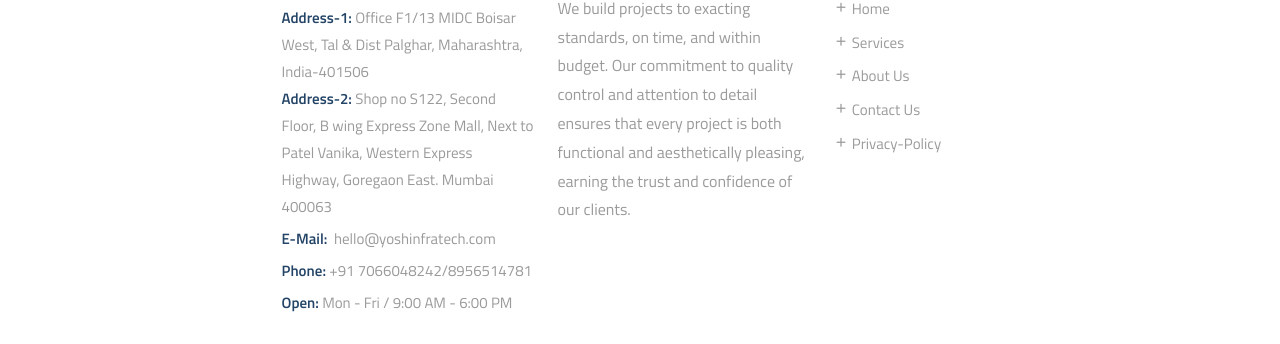
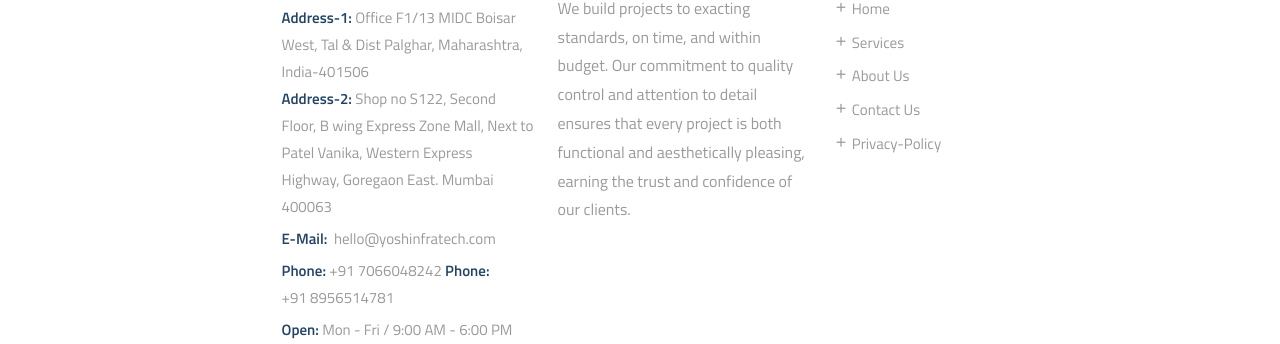
Before and after one commit to acsinsights/yosh-infratech, a plain HTML site: page combined-insulation-and-ducting.html in a window 1280 px wide. Shown: the part 1305-1649 px from the top of the page. Drawn offline with Linux system fonts and the light colour scheme.

Commit message:
phone number update

```diff
--- a/combined-insulation-and-ducting.html
+++ b/combined-insulation-and-ducting.html
@@ -307,7 +307,8 @@
     <span>E-Mail:</span> <a href="mailto:hello@yoshinfratech.com"></a> <a href="mailto:hello@yoshinfratech.com" class="__cf_email__" data-cfemail="d6a5a3a6a6b9a4a296a5a6a4bfb9f8b5b9bb">hello@yoshinfratech.com</a>
     </li>
     <li>
-    <span>Phone:</span> <a href="tel:215-123-4567">+91 7066048242/8956514781</a>
+       <span>Phone:</span> <a href="tel:+91 7066048242">+91 7066048242</a>
+    <span>Phone:</span> <a href="tel:+91 8956514781">+91 8956514781</a>
      </li>
     <li>
     <span>Open:</span> Mon - Fri / 9:00 AM - 6:00 PM
```
Also changed, not shown: about.html (+2 -1 lines), contact.html (+2 -1 lines), fabrication-maintenance.html (+2 -1 lines), gallery.html (+2 -1 lines), globaltechnology-solutions.html (+2 -1 lines), hotcold-insulation.html (+2 -1 lines), infrastructure-projects.html (+2 -1 lines), manufacturingrepairing-work.html (+2 -1 lines), operationassets-management.html (+2 -1 lines), plant-operations.html (+2 -1 lines), ppfrv.html (+2 -1 lines), privacy-policy.html (+2 -1 lines), services.html (+2 -1 lines), workforce-management.html (+2 -1 lines).
